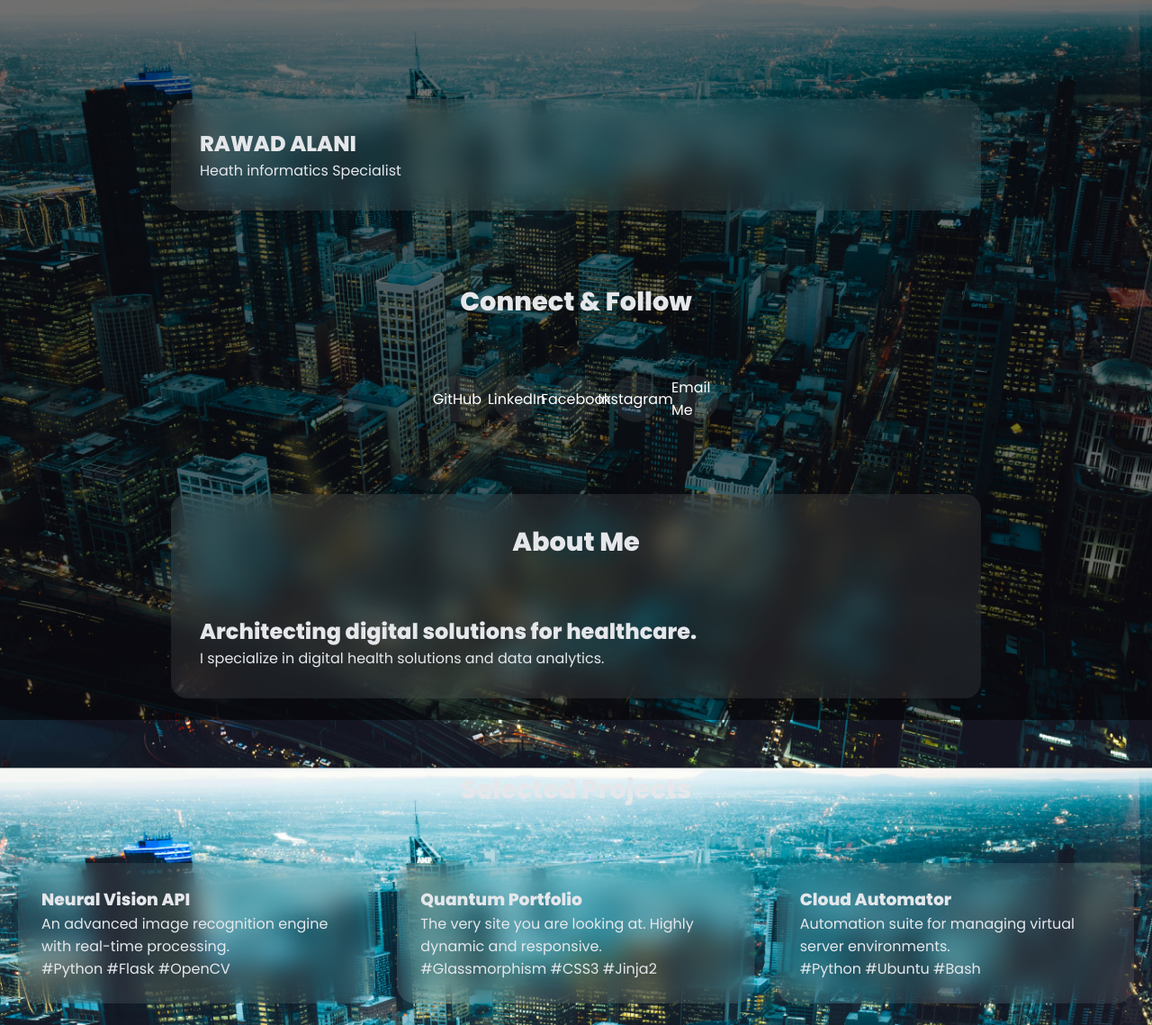
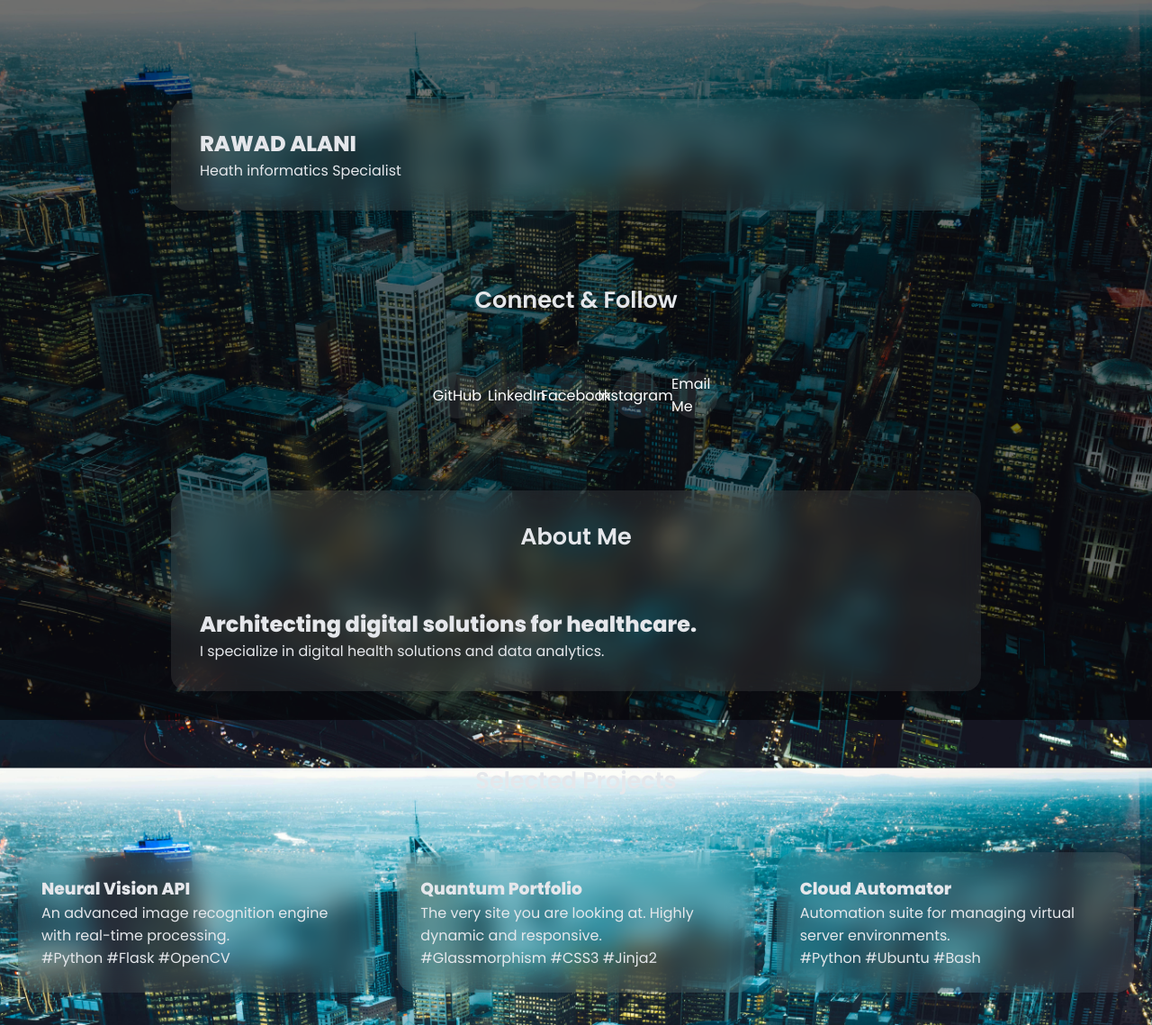
Before and after one commit to alanirawad-sketch/Portfolio, a Flask app: page / in a window 1280 px wide. Shown: the top 1139 px of the page at 90% size. Run offline with Flask 3, Linux system fonts and the light colour scheme.

Commit message:
Update style.css

```diff
--- a/static/style.css
+++ b/static/style.css
@@ -84,8 +84,8 @@ section {
 .section-label {
     max-width: 900px;
     margin: 0 auto 60px;
-    font-size: 1.8rem;
-    font-weight: 700;
+    font-size: 1.6rem;
+    font-weight: 600;
     text-align: center;
     color: var(--text-main);
 }
```
